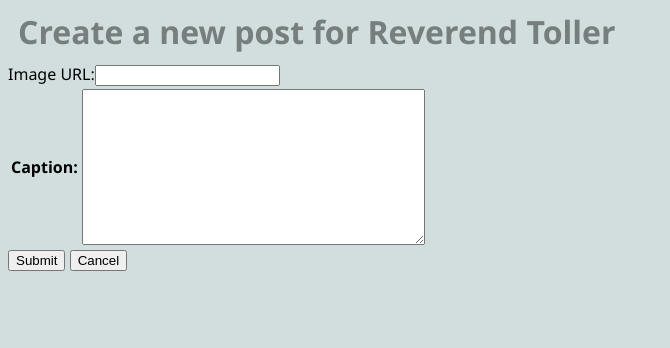
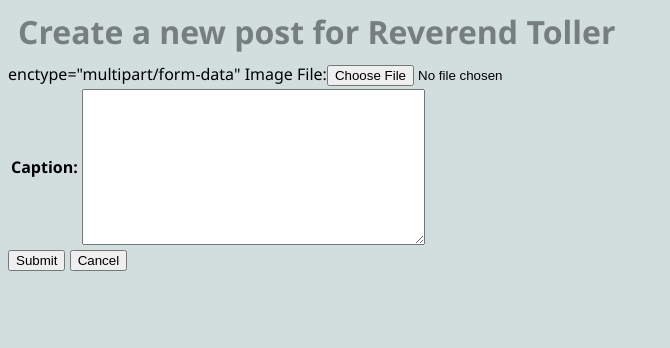
Before and after one commit to Amyat103/django, a Django app: page /mini_insta/profile/1/create_post/ in a window 1280 px wide. Shown: the part 72-420 px from the top of the page, without its empty margins (0-670 px from the left). Run offline with Django 5.2, Linux system fonts and the light colour scheme; data comes from the database, SQL or seed files in the repository; both versions use the stored data as it was after the commit; lists and menus that the app fills with data are empty.

Commit message:
add image file support and logic to swtich bewteen

```diff
--- a/cs412/settings.py
+++ b/cs412/settings.py
@@ -148,3 +148,7 @@ CS_DEPLOYMENT_HOSTNAME = "cs-webapps.bu.edu"
 if socket.gethostname() == CS_DEPLOYMENT_HOSTNAME:
     STATIC_URL = "/amyat/static/"
     MEDIA_URL = "/amyat/media/"
+
+# declaration to reference data models
+MEDIA_ROOT = os.path.join(BASE_DIR, "media/")
+MEDIA_URL = "media/"
--- a/cs412/urls.py
+++ b/cs412/urls.py
@@ -26,4 +26,6 @@ urlpatterns = [
     path("quotes/", include("quotes.urls")),
     path("restaurant/", include("restaurant.urls")),
     path("mini_insta/", include("mini_insta.urls")),
-] + static(settings.STATIC_URL, document_root=settings.STATIC_ROOT)
+]
+urlpatterns += static(settings.STATIC_URL, document_root=settings.STATIC_ROOT)
+urlpatterns += static(settings.MEDIA_URL, document_root=settings.MEDIA_ROOT)
--- a/mini_insta/models.py
+++ b/mini_insta/models.py
@@ -63,8 +63,9 @@ class Photo(models.Model):
 
     # define data attributes of the Photo model
     post = models.ForeignKey(Post, on_delete=models.CASCADE)
-    image_url = models.URLField()
+    image_url = models.URLField(blank=True)
     timestamp = models.DateTimeField(auto_now_add=True)
+    image_file = models.ImageField(blank=True)
 
     def __str__(self):
         """return string representation of Photo object"""
--- a/mini_insta/templates/mini_insta/create_post_form.html
+++ b/mini_insta/templates/mini_insta/create_post_form.html
@@ -8,12 +8,13 @@
 
 
 <form action="{% url 'create_post' profile.pk %}" method="POST">
+    enctype="multipart/form-data"
     {% csrf_token %}
     <table>
         {{form.as_table}}
         <!-- add explicit image fields -->
-        <label for="image_url">Image URL:</label>
-        <input type="url" name="image_url" id="image_url">
+        <label for="image_file">Image File:</label>
+        <input type="file" name="image_file" id="image_file">
     </table>
 
     <div>
--- a/mini_insta/templates/mini_insta/show_all_profiles.html
+++ b/mini_insta/templates/mini_insta/show_all_profiles.html
@@ -12,7 +12,13 @@
         <article>
             <div>
                 <a href="{% url 'profile' profile.pk %}">
+                    {% if profile.profile_image_url %}
                     <img src="{{ profile.profile_image_url }}" alt="{{ profile.display_name }} profile image"/>
+                    {% elif profile.profile_image_file %}
+                    <img src="{{ profile.profile_image_file.url }}" alt="{{ profile.display_name }} profile image"/>
+                    {% else %}
+                    <img src="https://upload.wikimedia.org/wikipedia/commons/thumb/6/65/No-Image-Placeholder.svg/1665px-No-Image-Placeholder.svg.png" alt="No Image Placeholder"/>
+                    {% endif %}
                 </a>
                 <h2>{{ profile.display_name }}</h2>
             </div>
--- a/mini_insta/templates/mini_insta/show_post.html
+++ b/mini_insta/templates/mini_insta/show_post.html
@@ -15,7 +15,13 @@
     <!-- display all photos for post -->
     {% for photo in post.get_all_photos %}
         <div>
+            {% if photo.image_url %}
             <img src="{{ photo.image_url }}" alt="Photo for {{ post.profile.display_name }}"/>
+            {% elif photo.image_file %}
+            <img src="{{ photo.image_file.url }}" alt="Photo for {{ post.profile.display_name }}"/>
+            {% else %}
+            <p>No image available</p>
+            {% endif %}
         </div>
     {% endfor %}
 </article>
```
Also changed, not shown: db.sqlite3, media/1352e184651f5cb68b918276c08be08c.jpeg (added), media/1352e184651f5cb68b918276c08be08c_jKkphH5.jpeg (added), mini_insta/migrations/0004_photo_image_file.py (added), mini_insta/migrations/0005_remove_photo_image_url.py (added), mini_insta/migrations/0006_photo_image_url.py (added), 2 other files.
